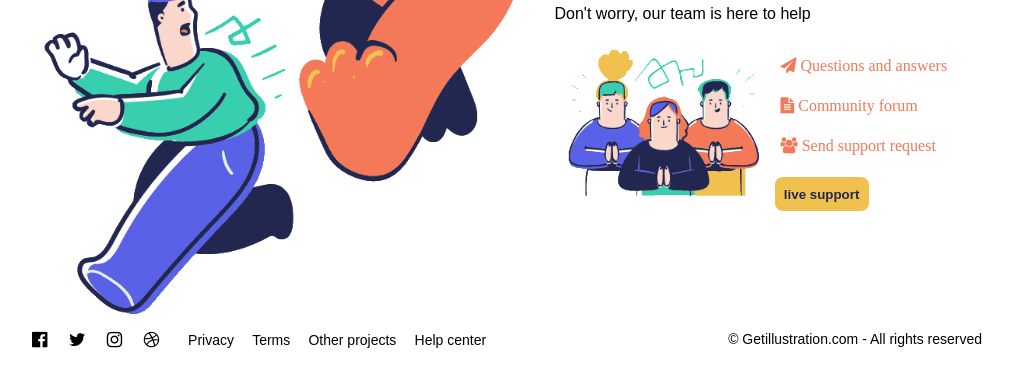
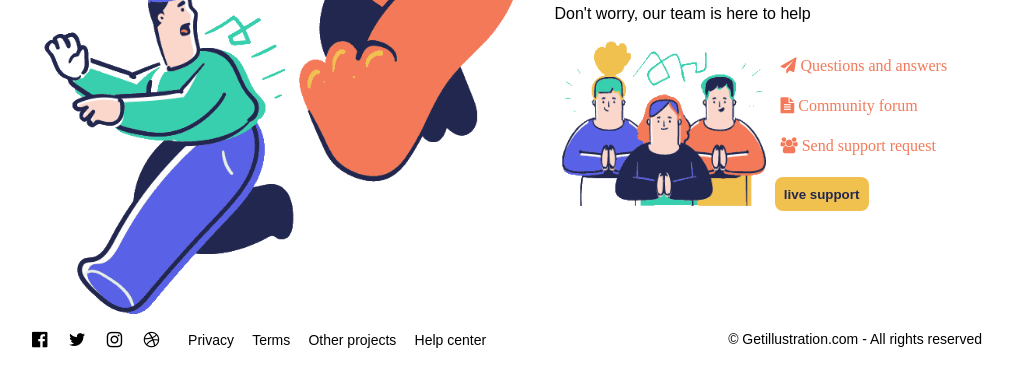
Before and after one commit to inga911/dinozauras, a website: page index.html in a window 1280 px wide. Shown: the part 311-698 px from the top of the page, without its empty margins (108-1121 px from the left). Drawn offline with Linux system fonts and the light colour scheme.

Commit message:
Second img

```diff
--- a/index.html
+++ b/index.html
@@ -37,7 +37,7 @@
             <h>Don't worry, our team is here to help</p>
         </div>
         <div class="right-column-below">
-            <img class="second-img" src="/img/3zmogeliukai.png" alt="3 darbuotojai">
+            <img class="second-img" src="./img/darbuotojai.png" alt="3 darbuotojai">
             <div class="right-column-below-links">
                 <a class="icon2 fa fa-paper-plane" href="#"> Questions and answers</a>
                 <a class="icon2 fa fa-file-text" href="#"> Community forum</a>
```
Also changed, not shown: img/darbuotojai.png (added).
